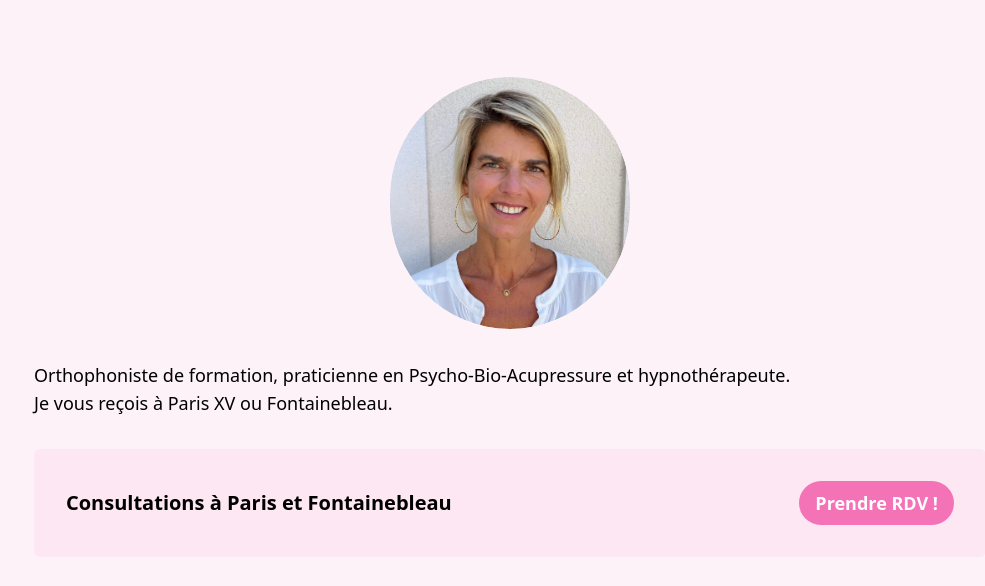
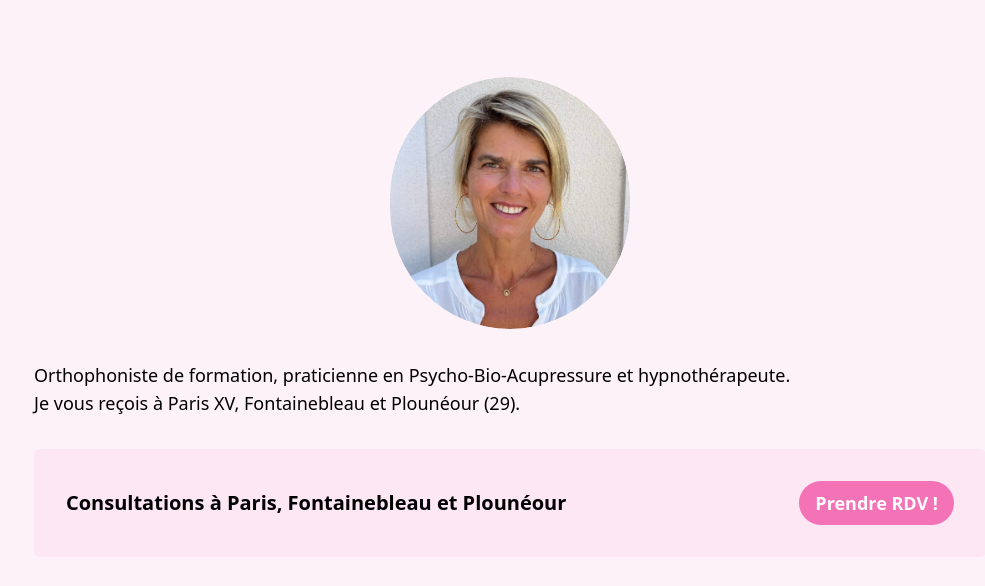
Before and after one commit to vquelque/gwenolaquelquejay, a Gatsby site: page / in a window 1280 px wide. Shown: the part 139-725 px from the top of the page, without its empty margins (130-1115 px from the left). Built offline with nearby package versions, Linux system fonts and the light colour scheme; Gatsby itself is replaced by a stand-in of ours.

Commit message:
Add plouneour to callout

```diff
--- a/src/components/callout.tsx
+++ b/src/components/callout.tsx
@@ -5,7 +5,7 @@ const Callout = () => (
   <div className=" mt-8 text-center flex flex-col sm:text-left sm:flex-row sm:items-center sm:justify-between p-4 sm:p-8 bg-pink-100 rounded-md">
     <div className="text-xl font-semibold">
       <div>
-        Consultations à Paris et Fontainebleau
+        Consultations à Paris, Fontainebleau et Plounéour
       </div>
     </div>
     <div className="whitespace-no-wrap mt-3 sm:mt-0 sm:ml-2">
--- a/src/pages/index.tsx
+++ b/src/pages/index.tsx
@@ -22,8 +22,8 @@ const IndexPage = () => (
         <strong className="font-normal">hypnothérapeute</strong>.
       </p>
       <p>
-        Je vous reçois à <strong className="font-normal">Paris XV</strong> ou{" "}
-        <strong className="font-normal">Fontainebleau</strong>.
+        Je vous reçois à <strong className="font-normal">Paris XV</strong>,{" "}
+        <strong className="font-normal">Fontainebleau</strong> et <strong className="font-normal">Plounéour (29)</strong>.
       </p>
     </div>
     <Callout />
```
